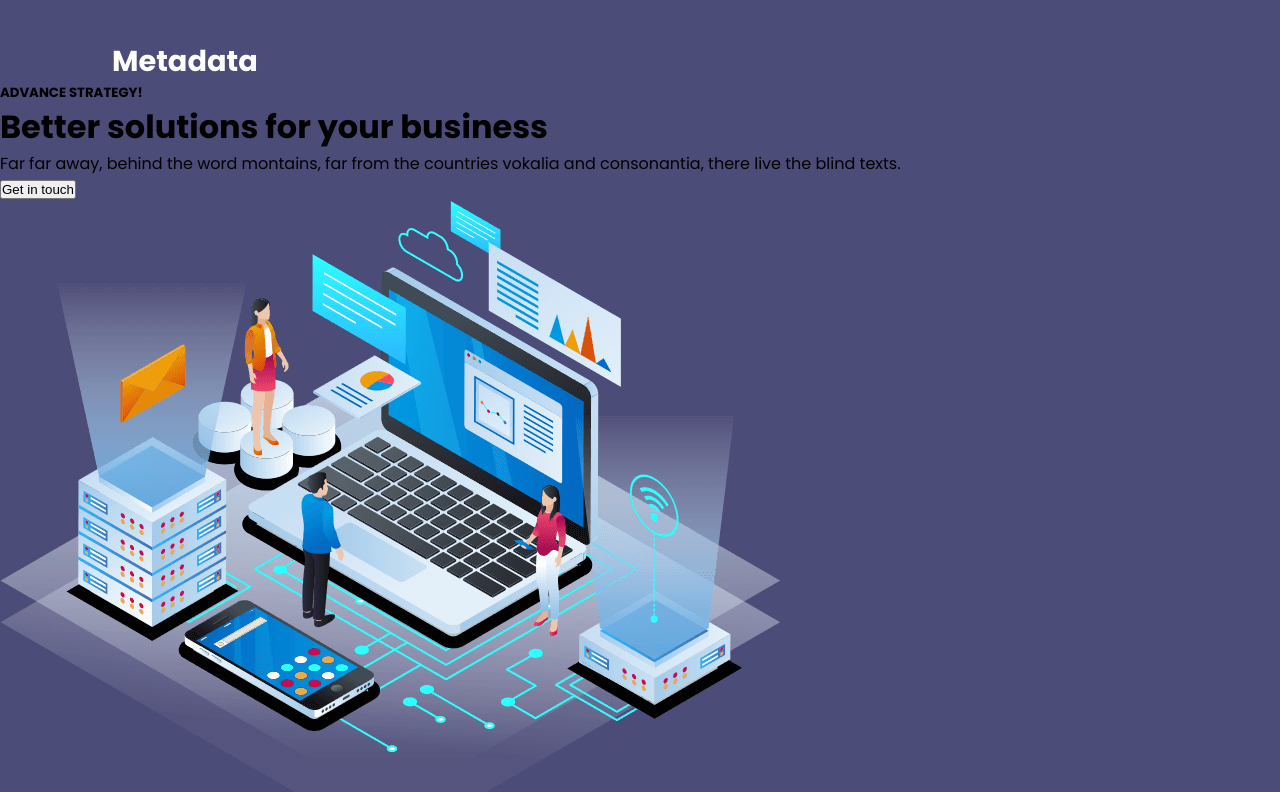
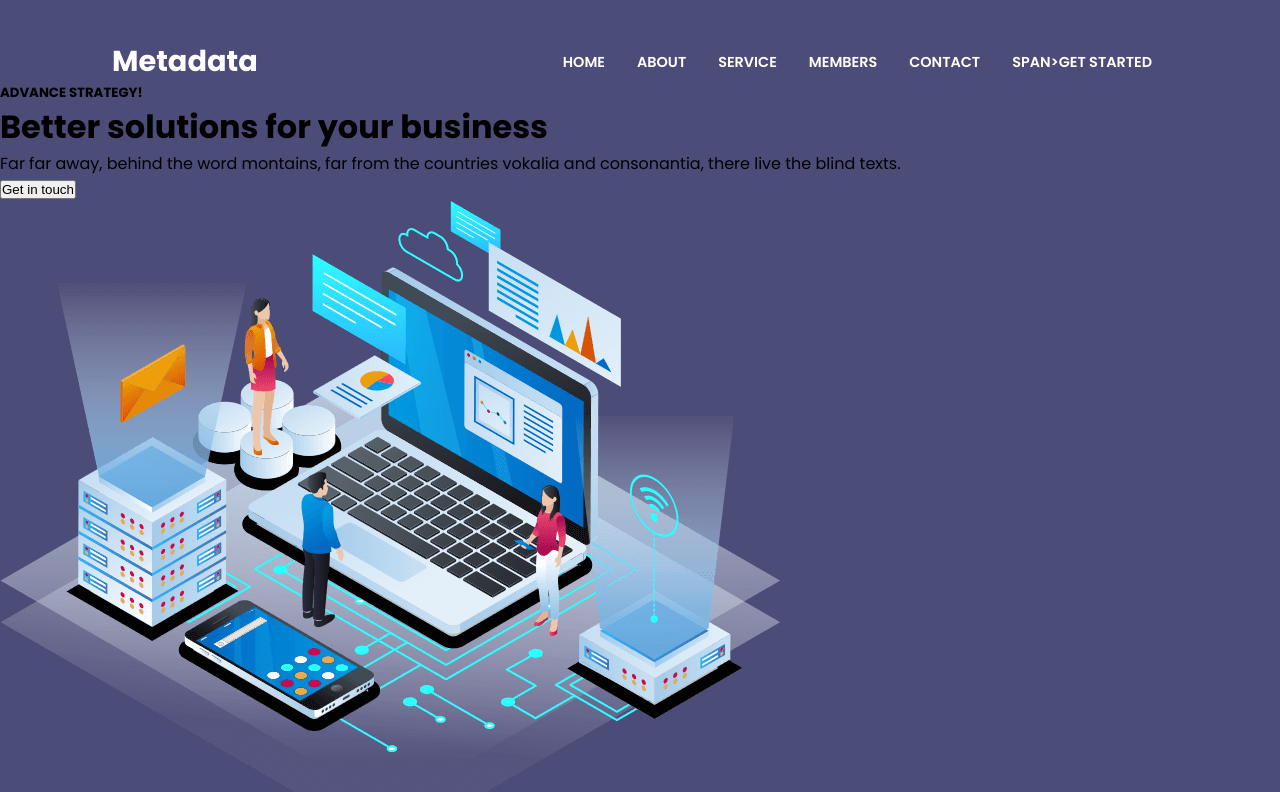
Before and after one commit to keilanumm46/websit.html.css, a plain HTML site: page index.html in a window 1280 px wide. Drawn offline with Linux system fonts and the light colour scheme.

Commit message:
segundo commit

```diff
--- a/index.html
+++ b/index.html
@@ -18,6 +18,13 @@
         <div class="navigation">
 
             <ul>
+                <li> <a href="#">home</a></li>
+                <li> <a href="#">About</a></li>
+                <li> <a href="#">Service</a></li>
+                <li> <a href="#">Members</a></li>
+                <li> <a href="#">contact</a></li>
+                <li> <a href="#">span>Get started </span></a></li>
+
             </ul>
         </div>
 
--- a/style.css
+++ b/style.css
@@ -37,13 +37,13 @@
 
  }
  .nav .navigation ul li{
-    list-style: nome;
+    list-style: none;
     padding: 0 1rem ;
 
 
  }
  .nav .navigation ul li a{
-    text-decoration:nome;
+    text-decoration:none;
     font-size: 0.9rem;
     font-weight: 600;
     text-transform: uppercase;
```
